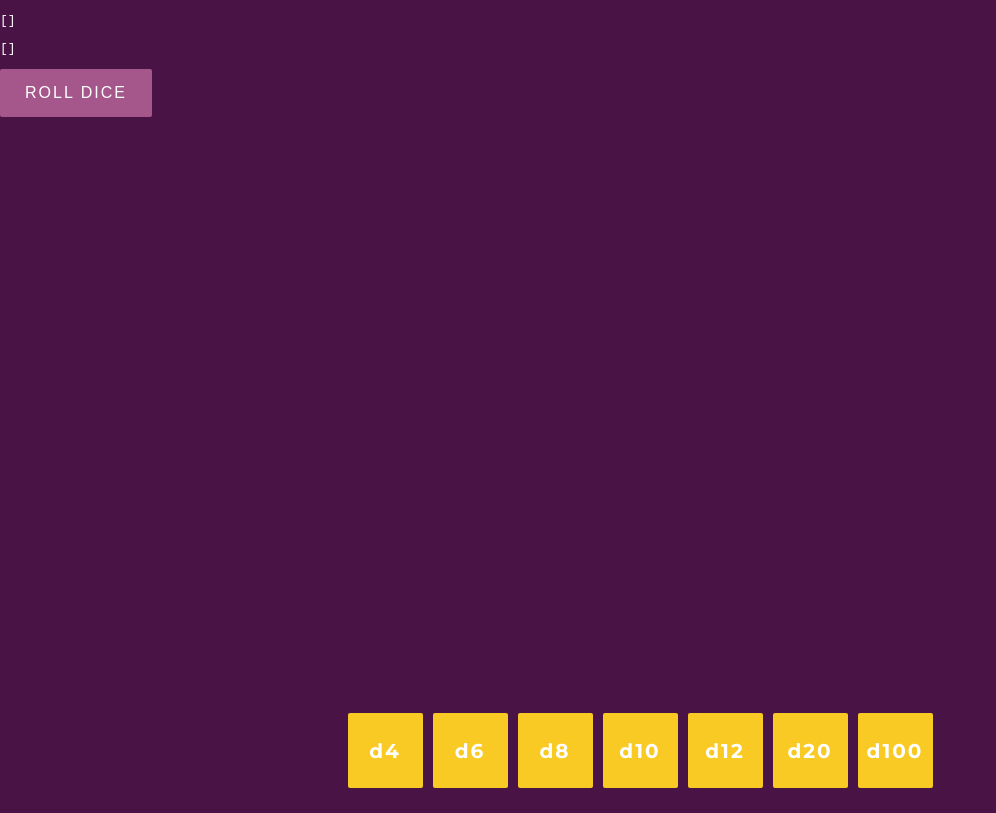
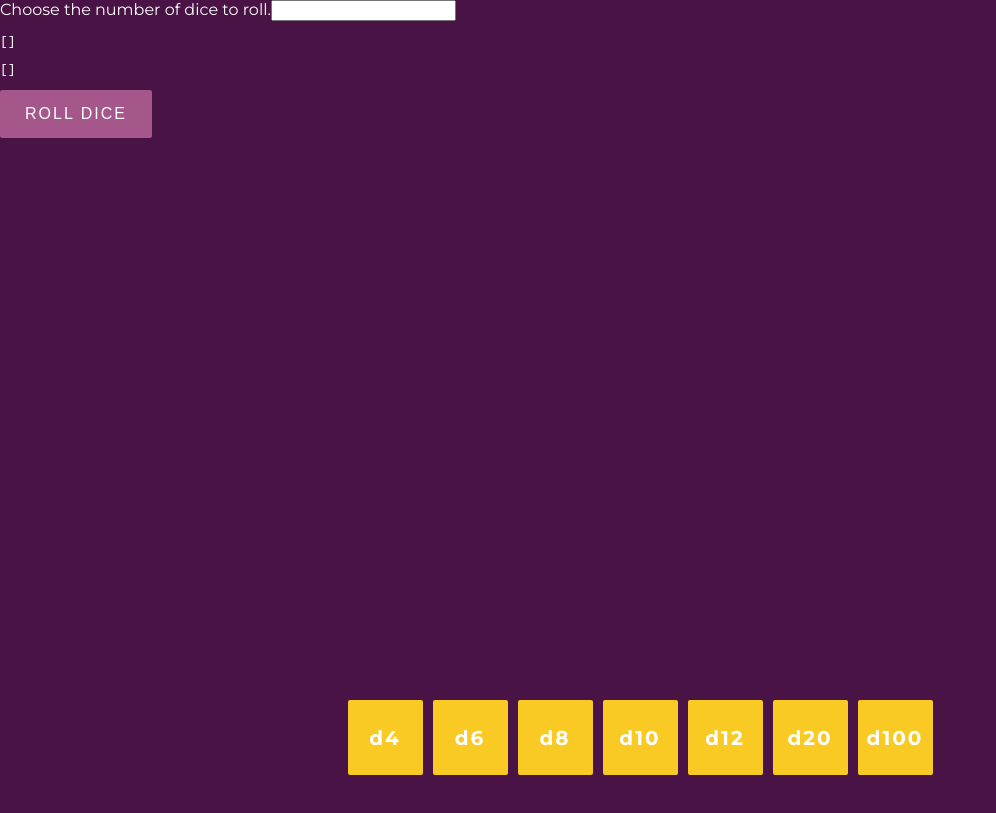
Before and after one commit to BrentWMiller/diceroller, an Angular app: page / in a window 1280 px wide. Shown: the whole page, without its empty margins (0-996 px from the left). Built offline with nearby package versions, Linux system fonts and the light colour scheme.

Commit message:
Passes die count up to parent

```diff
--- a/src/app/dice-roller/die-count/die-count.component.html
+++ b/src/app/dice-roller/die-count/die-count.component.html
@@ -1,2 +1,6 @@
-<!-- <label>Choose the number of dice to roll.</label>
-<input type="number"> -->
+<label>Choose the number of dice to roll.</label>
+<input
+	type="number"
+	[value]="amount"
+	(input)="onAmountChange(count.value)"
+	#count>
--- a/src/app/dice-roller/die-count/die-count.component.ts
+++ b/src/app/dice-roller/die-count/die-count.component.ts
@@ -1,4 +1,4 @@
-import { Component, OnInit } from '@angular/core';
+import { Component, OnInit, Output, EventEmitter } from '@angular/core';
 
 @Component({
 	selector: 'dr-die-count',
@@ -7,9 +7,24 @@ import { Component, OnInit } from '@angular/core';
 })
 export class DieCountComponent implements OnInit {
 
+	@Output()
+	count: EventEmitter<number> = new EventEmitter<number> ();
+
+	value: number;
+
 	constructor() { }
 
 	ngOnInit() {
+		this.onAmountChange(1);
+	}
+
+	onAmountChange(value: number): void {
+		if (this.value === 0 || this.value === null) {
+			this.value = 1;
+		}
+
+		this.value = value;
+		this.count.emit(this.value);
 	}
 
 }
```
Lines whose indentation alone changed are shown as unchanged.
